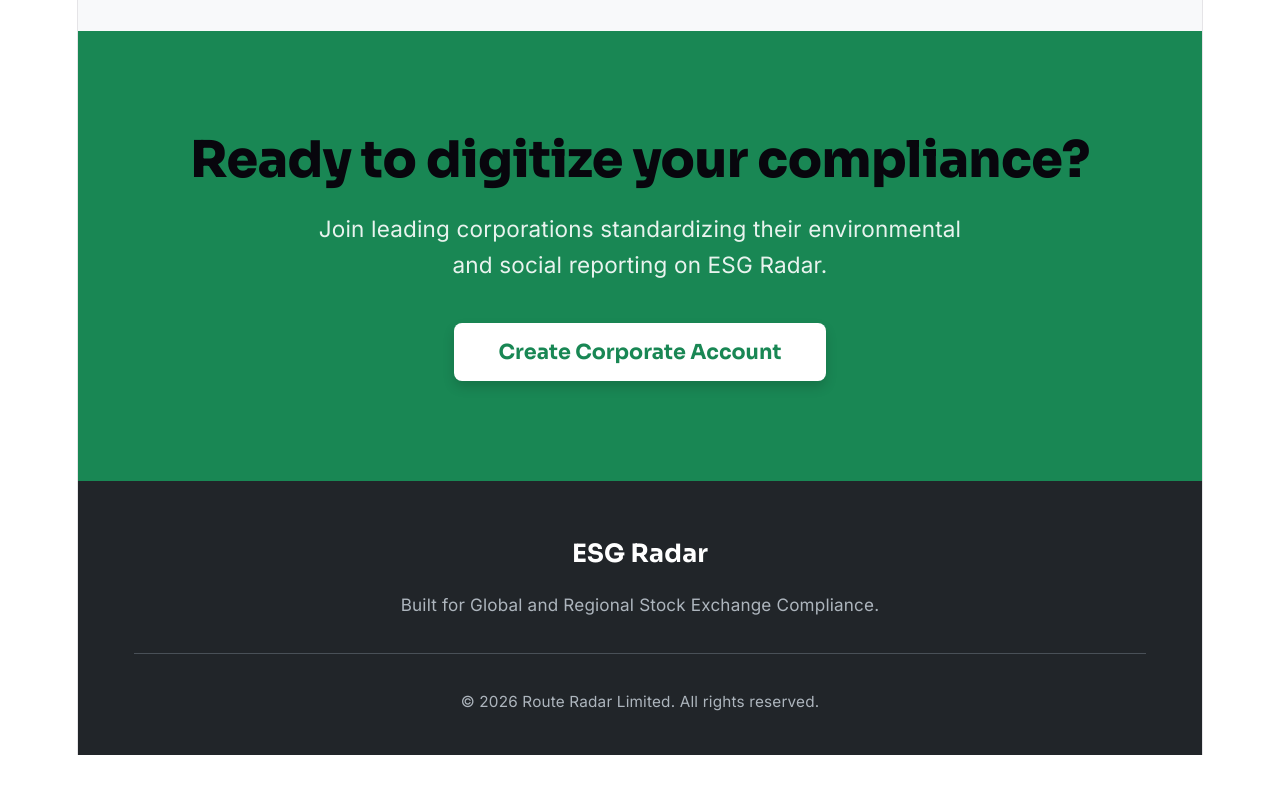
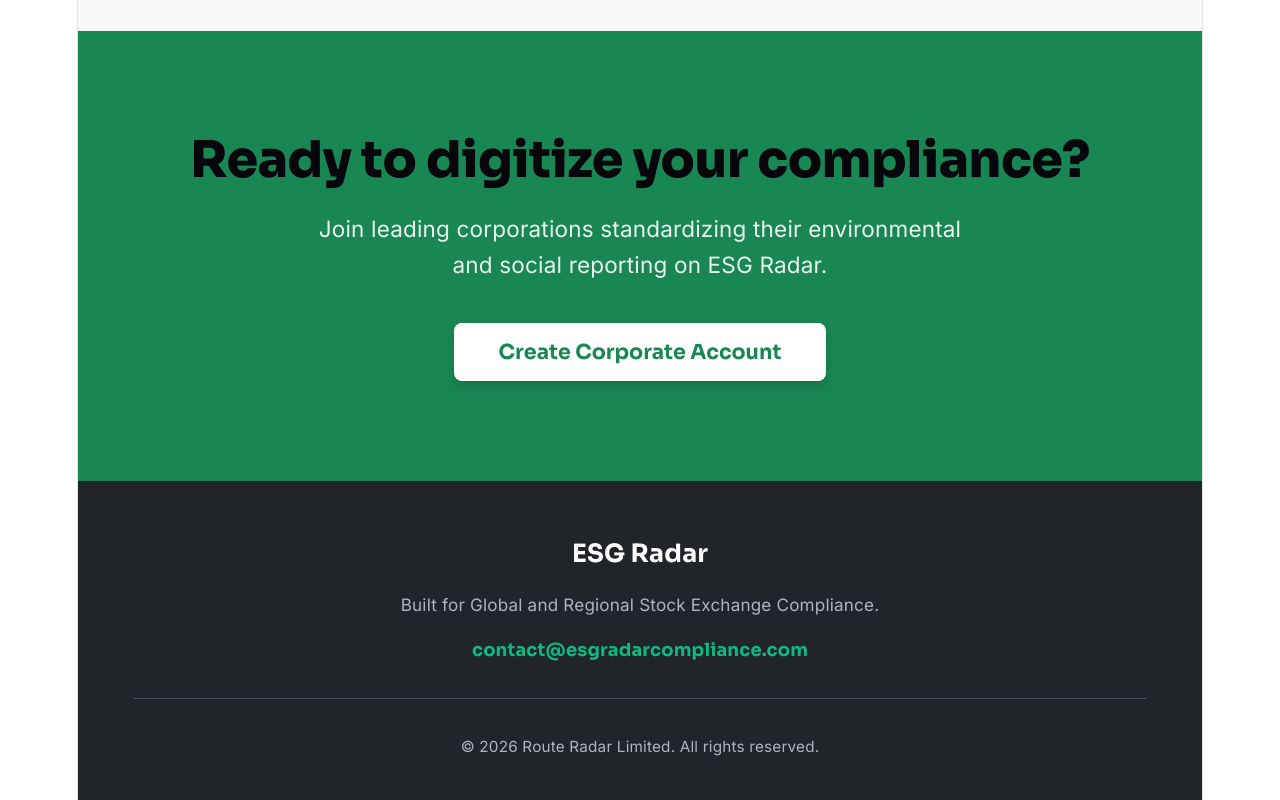
Before and after one commit to Sedzi-max/esg-compliance-platform, a React (Vite) app in the folder frontend/: page / in a window 1280 px wide. Shown: the part 4908-5708 px from the top of the page. Before the commit the page ends 5663 px from the top, so only its background shows below. Built offline with nearby package versions, Linux system fonts and the light colour scheme; no server answers.

Commit message:
Fix MaterialityMatrix import path and add contact email to landing page

```diff
--- a/frontend/src/pages/LandingPage.jsx
+++ b/frontend/src/pages/LandingPage.jsx
@@ -300,6 +300,9 @@
             <span style={{ fontFamily: FONT_HEADING, fontSize: '1.4rem', fontWeight: 'bold', color: 'white' }}>ESG Radar</span>
           </div>
           <p style={{ margin: 0, fontSize: '0.95rem' }}>Built for Global and Regional Stock Exchange Compliance.</p>
+          <a href="mailto:contact@esgradarcompliance.com" style={{ fontFamily: FONT_HEADING, color: '#10b981', fontSize: '1rem', fontWeight: '700', textDecoration: 'none', marginTop: '4px' }}>
+            contact@esgradarcompliance.com
+          </a>
           <div style={{ width: '100%', height: '1px', background: '#495057', margin: '20px 0' }}></div>
           <p style={{ margin: 0, fontSize: '0.85rem' }}>&copy; {new Date().getFullYear()} Route Radar Limited. All rights reserved.</p>
         </div>
```
